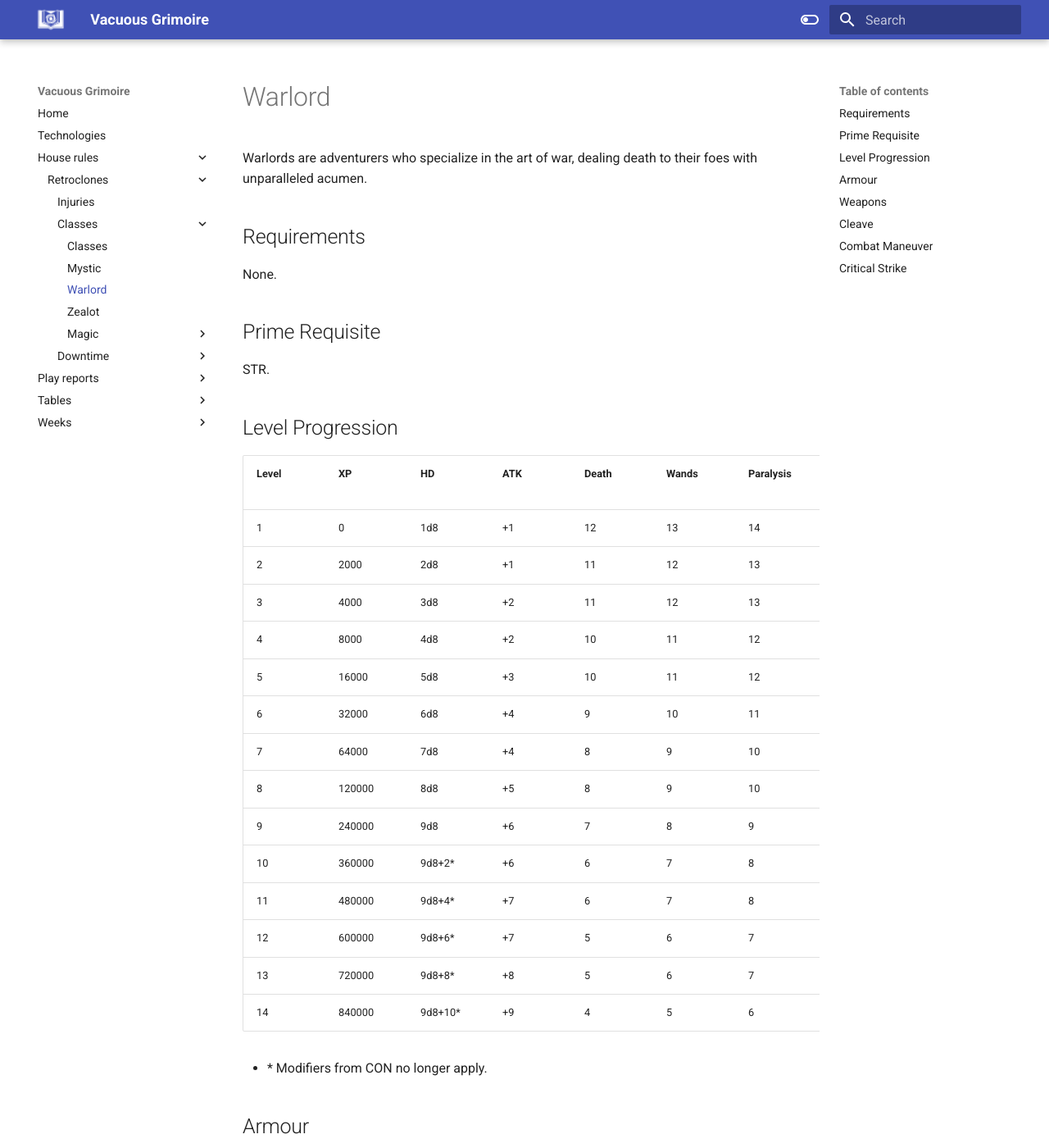
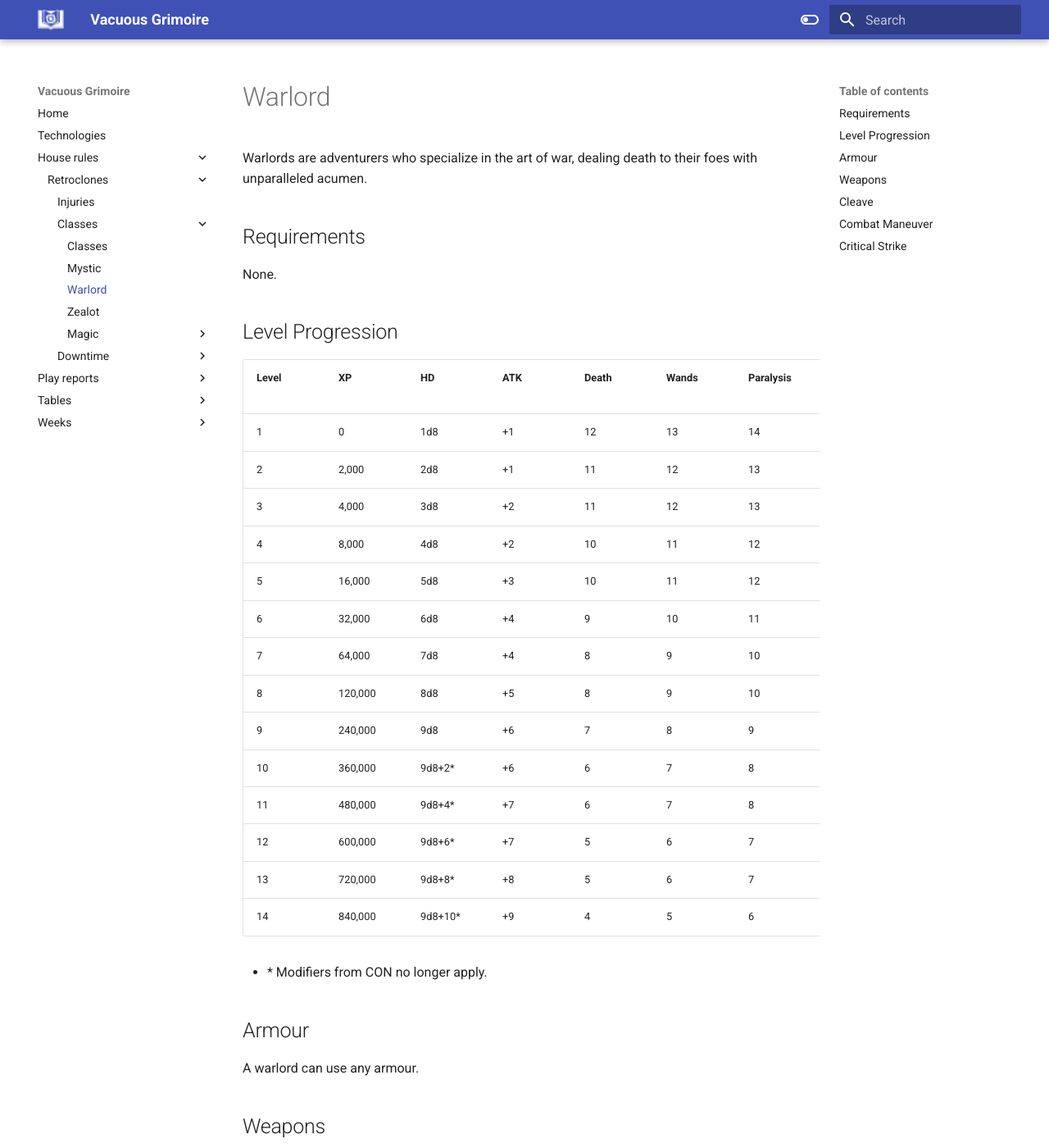
Before and after one commit to vacuousgrimoire/vacuousgrimoire.github.io, an MkDocs documentation site: the page built from docs/house-rules/retroclones/classes/Warlord.md, in a window 1280 px wide and 1400 px high. Shown: the whole window at 82% size. Built offline with MkDocs 1.6.1 and Material for MkDocs 9.7.7, drawn with Linux system fonts in a browser that asks for light colours.

Commit message:
Update XP progression

```diff
--- a/docs/house-rules/retroclones/classes/Warlord.md
+++ b/docs/house-rules/retroclones/classes/Warlord.md
@@ -9,26 +9,23 @@
 ## Requirements
 None.
 
-## Prime Requisite
-STR.
-
 ## Level Progression
 |Level|XP|HD|ATK|Death|Wands|Paralysis|Breath Weapon|Spells|
 |---|---|---|---|---|---|---|---|---|
 |1|0|      1d8|+1|12|13|14|15|16|
-|2|2000|   2d8|+1|11|12|13|14|15|
-|3|4000|   3d8|+2|11|12|13|13|15|
-|4|8000|   4d8|+2|10|11|12|13|14|
-|5|16000|  5d8|+3|10|11|12|12|14|
-|6|32000|  6d8|+4|9|10|11|11|13|
-|7|64000|  7d8|+4|8|9|10|10|12|
-|8|120000| 8d8|+5|8|9|10|10|12|
-|9|240000| 9d8|+6|7|8|9|9|11|
-|10|360000|9d8+2*|+6|6|7|8|8|10|
-|11|480000|9d8+4*|+7|6|7|8|7|10|
-|12|600000|9d8+6*|+7|5|6|7|7|9|
-|13|720000|9d8+8*|+8|5|6|7|6|9|
-|14|840000|9d8+10*|+9|4|5|6|5|8|
+|2|2,000|   2d8|+1|11|12|13|14|15|
+|3|4,000|   3d8|+2|11|12|13|13|15|
+|4|8,000|   4d8|+2|10|11|12|13|14|
+|5|16,000|  5d8|+3|10|11|12|12|14|
+|6|32,000|  6d8|+4|9|10|11|11|13|
+|7|64,000|  7d8|+4|8|9|10|10|12|
+|8|120,000| 8d8|+5|8|9|10|10|12|
+|9|240,000| 9d8|+6|7|8|9|9|11|
+|10|360,000|9d8+2*|+6|6|7|8|8|10|
+|11|480,000|9d8+4*|+7|6|7|8|7|10|
+|12|600,000|9d8+6*|+7|5|6|7|7|9|
+|13|720,000|9d8+8*|+8|5|6|7|6|9|
+|14|840,000|9d8+10*|+9|4|5|6|5|8|
 
 - \* Modifiers from CON no longer apply.
 
```
Also changed, not shown: docs/house-rules/retroclones/classes/Mystic.md (+13 -16 lines), docs/house-rules/retroclones/classes/Zealot.md (+13 -16 lines).
